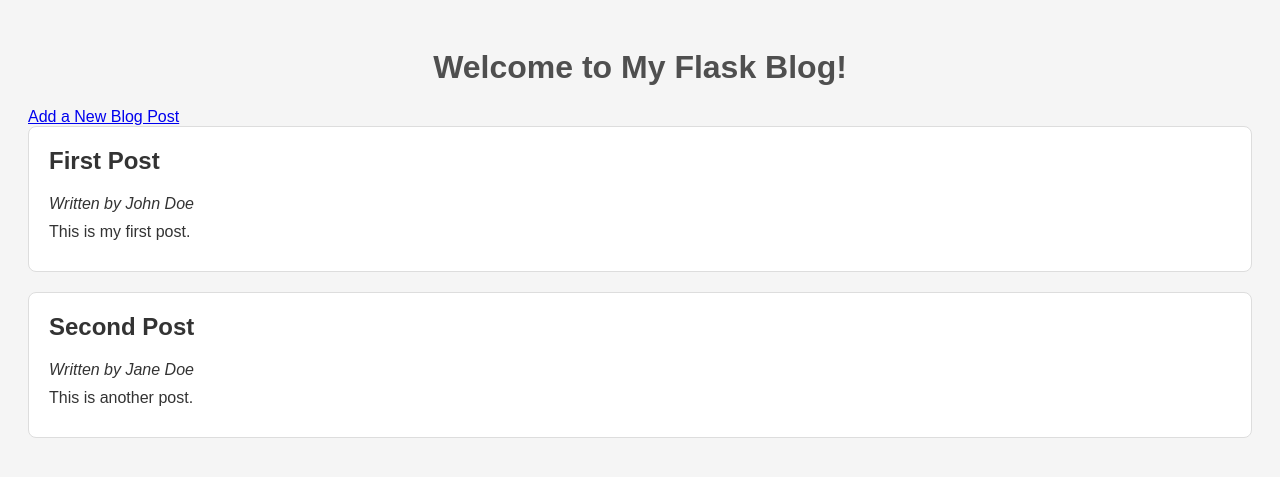
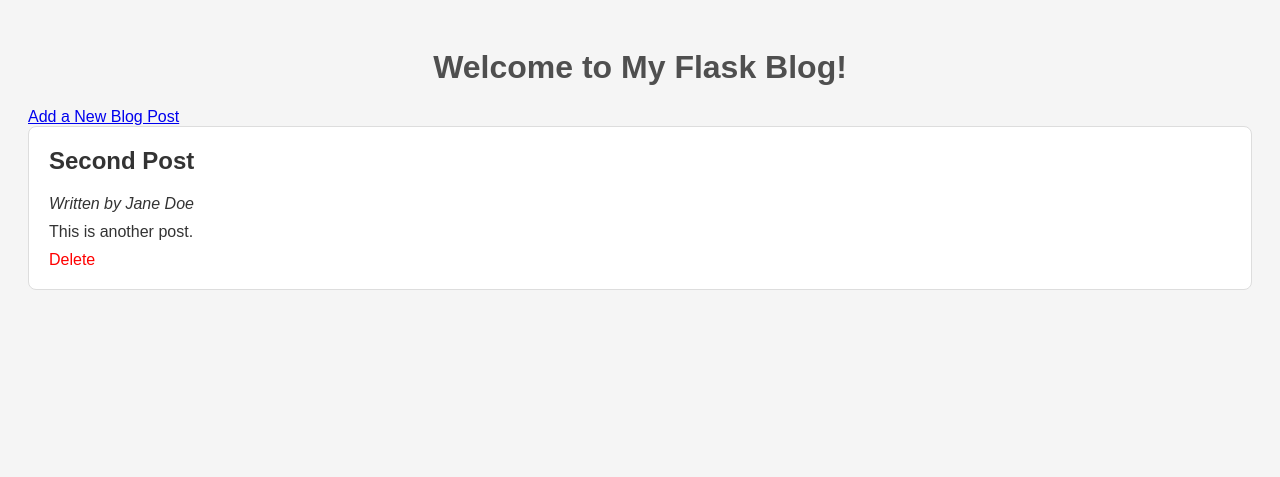
Before and after one commit to dimitar27/masterblog, a Flask app: page / in a window 1280 px wide. Shown: the top 477 px of the page. Run offline with Flask 3, Linux system fonts and the light colour scheme.

Commit message:
Add delete endpoint

```diff
--- a/app.py
+++ b/app.py
@@ -47,5 +47,23 @@ def add():
     return render_template('add.html')
 
 
+@app.route('/delete/<int:post_id>')
+def delete(post_id):
+    """Deletes a blog post by ID and redirects to the homepage."""
+    with open("blogposts.json", "r") as fileobj:
+        blog_posts = json.load(fileobj)
+
+    updated_blog_posts = []
+    for post in blog_posts:
+        if post["id"] != post_id:
+            updated_blog_posts.append(post)
+
+    with open("blogposts.json", "w") as fileobj:
+        json.dump(updated_blog_posts, fileobj, indent=4)
+
+    return redirect('/')
+
+
+
 if __name__ == '__main__':
     app.run(host="0.0.0.0", port=5001, debug=True)
--- a/blogposts.json
+++ b/blogposts.json
@@ -1,10 +1,4 @@
 [
-    {
-        "id": 1,
-        "author": "John Doe",
-        "title": "First Post",
-        "content": "This is my first post."
-    },
     {
         "id": 2,
         "author": "Jane Doe",
--- a/templates/index.html
+++ b/templates/index.html
@@ -14,7 +14,12 @@
         <h2>{{ book_details.title }}</h2>
         <p><em>Written by {{ book_details.author }}</em></p>
         <p>{{ book_details.content }}</p>
+
+        <a href="{{ url_for('delete', post_id=book_details.id) }}" style="color: red; text-decoration: none;">
+            Delete
+        </a>
     </div>
     {% endfor %}
+
 </body>
 </html>
```
